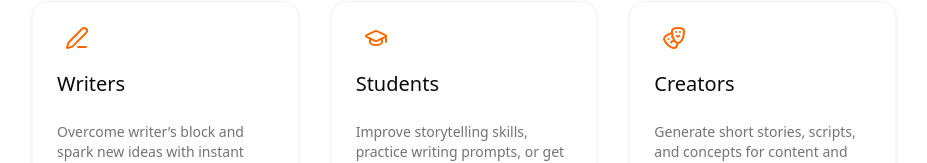
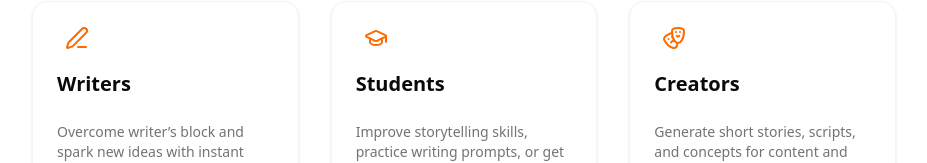
Before and after one commit to bhaskrr/loreverse, a Next.js app: page /about in a window 1280 px wide. Shown: the part 1004-1167 px from the top of the page, without its empty margins (176-1103 px from the left). Built offline with nearby package versions, Linux system fonts and the light colour scheme.

Commit message:
added bold styling to user cards titles

```diff
--- a/src/app/about/page.tsx
+++ b/src/app/about/page.tsx
@@ -116,7 +116,7 @@ export default function AboutPage() {
                     <div className="p-2 rounded-xl group-hover:bg-orange-500 group-hover:translate-y-1 transition-colors duration-300">
                       <IconComponent className="h-6 w-6 text-orange-500 group-hover:text-white" />
                     </div>
-                    <div className="text-left">
+                    <div className="text-left font-semibold">
                       {user.title}
                     </div>
                   </CardHeader>
```
